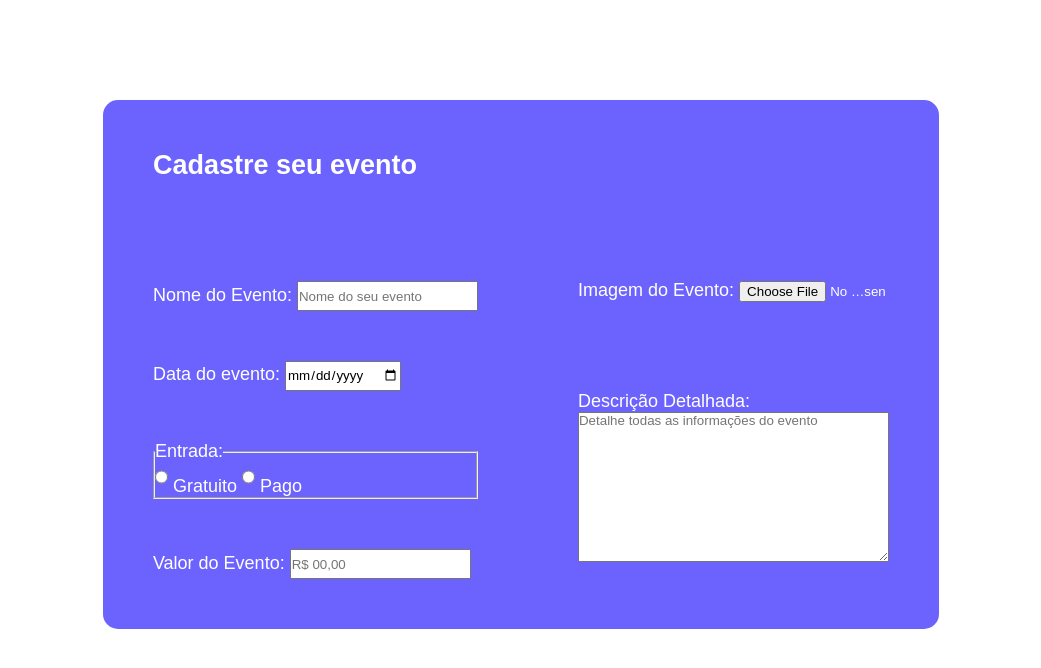
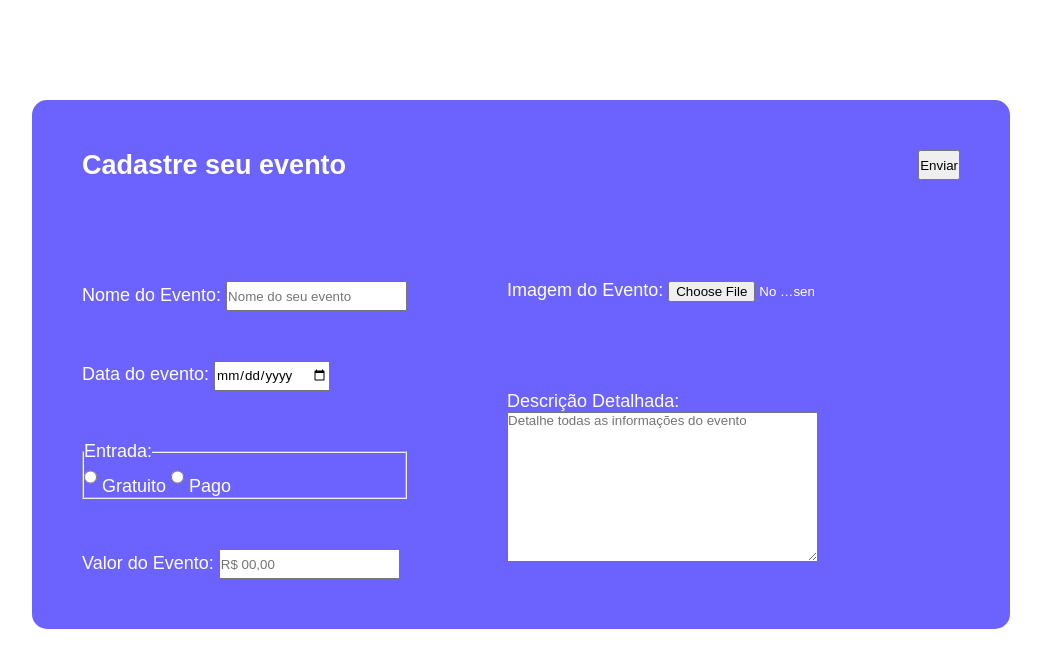
Before and after one commit to ChristianAcacio/Gerenciamento-de-eventos, a PHP site: page /cadastro_eventos.php in a window 1280 px wide. Shown: the part 106-774 px from the top of the page, without its empty margins (119-1160 px from the left). Run offline with PHP 8.4, Linux system fonts and the light colour scheme.

Commit message:
add enviar evento

```diff
--- a/cadastro_eventos.php
+++ b/cadastro_eventos.php
@@ -120,6 +120,8 @@
 
                 </div>
 
+                <input type="submit" value="Enviar">
+
             </form>
         </section>
     </main>
```
